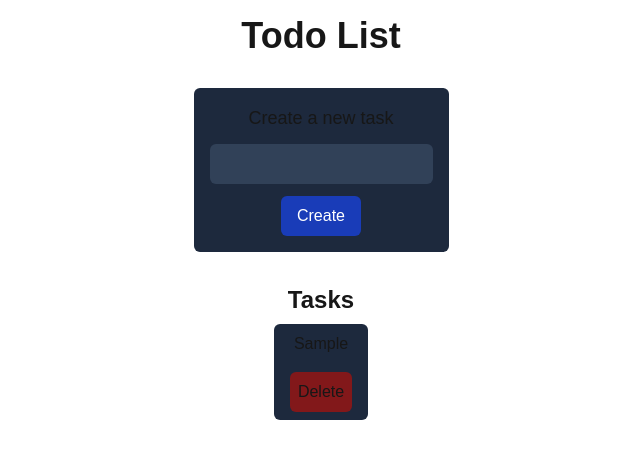
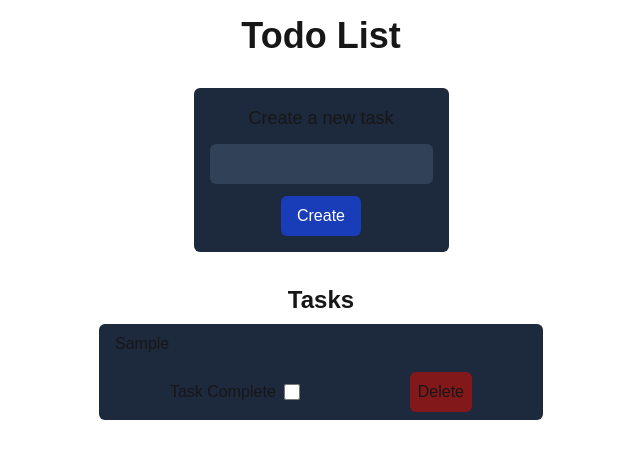
Before and after one commit to G-Hensley/nextjs-todo-list, a Next.js app: page / in a window 1280 px wide. Both pictures are taken after typing "Sample" into the empty fields and a click on the button "Create". Shown: the top 458 px of the page, without its empty margins (319-959 px from the left). Built offline with nearby package versions, Linux system fonts and the light colour scheme.

Commit message:
Create complete task functionality

```diff
--- a/src/app/components/Tasks.tsx
+++ b/src/app/components/Tasks.tsx
@@ -1,18 +1,31 @@
 import { Task } from "../types";
 
 export default function Tasks( { tasks, setTasks }: { tasks: Task[], setTasks: (tasks: Task[]) => void } ) {
+
+    const handleCheckboxChange = (id: number) => {
+        setTasks(tasks.map((task) => task.id === id ? {...task, completed: !task.completed} : task));
+    }
+
     return (
-        <div className="flex flex-col gap-2 items-center">
+        <div className="flex flex-col gap-2 items-center w-1/2 px-4">
             <h2 className="text-2xl font-bold">Tasks</h2>
             {tasks.map((task) => {
                 return (
-                    <div className="bg-slate-800 px-4 py-2 rounded-md text-center w-auto flex flex-col gap-4" key={task.id}>
-                        <h2>{task.text}</h2>
-                        <button
-                            className="bg-red-900 hover:bg-red-800 transition-colors p-2 rounded-md
-                            text-center w-fit cursor-pointer self-center" onClick={() => {
-                            setTasks(tasks.filter((t) => t.id !== task.id));
-                        }}>Delete</button>
+                    <div className="bg-slate-800 px-4 py-2 h-fit rounded-md flex flex-col gap-4 w-3/4"
+                    key={task.id}>
+                        {task.completed ? <h2 className="text-lg font-bold text-center">Completed</h2> : ''}
+                        <p className="text-md font-medium text-left text-wrap h-auto break-words">{task.text}</p>
+                        <div className="flex flex-row w-full justify-around items-center">
+                            <div className="flex flex-row gap-2 items-center">
+                                <label htmlFor="Task Completed">Task Complete</label>
+                                <input checked={task.completed} onChange={() => handleCheckboxChange(task.id)} type="checkbox" className="w-4 h-4 cursor-pointer" name="Task Completed"/>
+                            </div>
+                            <button
+                                className="bg-red-900 hover:bg-red-800 transition-colors p-2 rounded-md
+                                text-center w-fit cursor-pointer self-center" onClick={() => {
+                                setTasks(tasks.filter((t) => t.id !== task.id));
+                            }}>Delete</button>
+                        </div>
                     </div>
                 )
             })}
```
